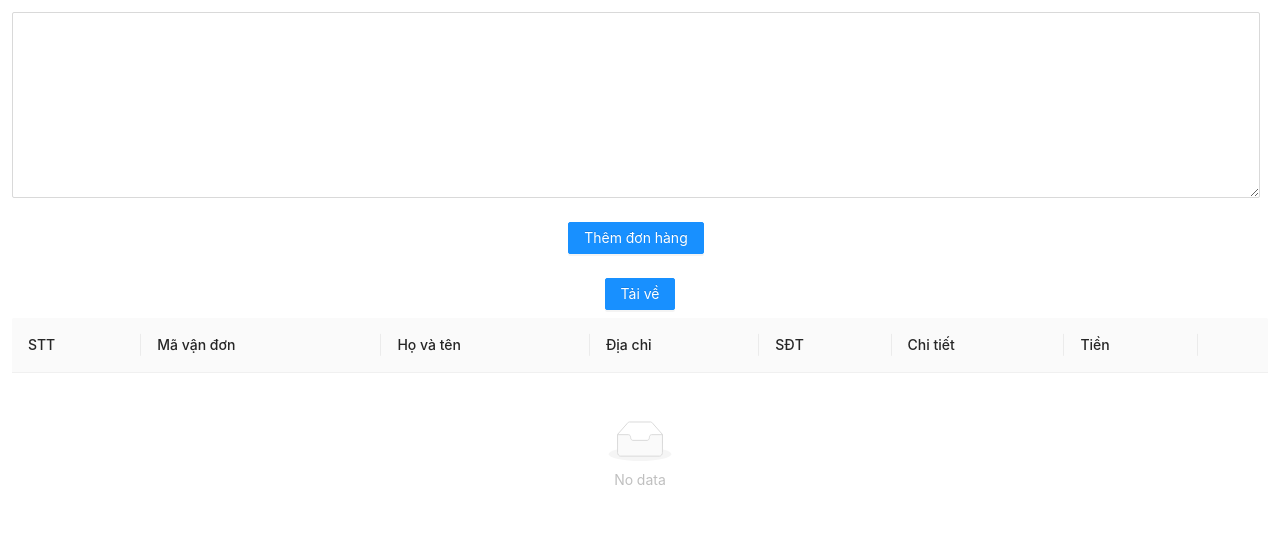
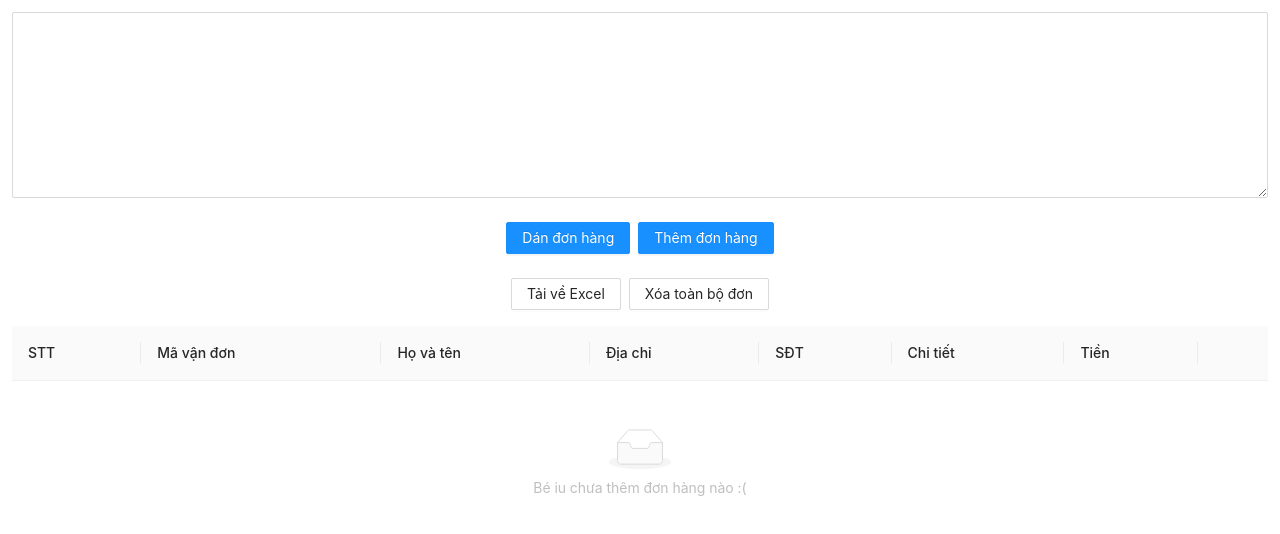
Before and after one commit to tienthanhOP/convert-to-xlsx, a React (Create React App) app: page / in a window 1280 px wide. Shown: the top 534 px of the page. Built offline with nearby package versions, Linux system fonts and the light colour scheme.

Commit message:
* update

```diff
--- a/package.json
+++ b/package.json
@@ -10,6 +10,7 @@
     "assert": "^2.0.0",
     "buffer": "^6.0.3",
     "crypto": "^1.0.1",
+    "dayjs": "^1.11.2",
     "file-saver": "^2.0.5",
     "fs": "^0.0.1-security",
     "lodash": "^4.17.21",
--- a/public/index.html
+++ b/public/index.html
@@ -24,7 +24,7 @@
       work correctly both with client-side routing and a non-root public URL.
       Learn how to configure a non-root public URL by running `npm run build`.
     -->
-    <title>React App</title>
+    <title>Iu bé <3</title>
   </head>
   <body>
     <noscript>You need to enable JavaScript to run this app.</noscript>
--- a/src/App.js
+++ b/src/App.js
@@ -1,6 +1,6 @@
 import React, { useState } from "react";
 import "./App.css";
-import { Button, Form, Input, Table, Typography } from "antd";
+import { Button, Empty, Form, Input, Space, Table, Typography } from "antd";
 
 import { convertTextToObject, downloadXLSX } from "./utils";
 const { Paragraph } = Typography;
@@ -10,7 +10,20 @@ const validateMessages = {
 };
 
 const App = () => {
+  const [form] = Form.useForm();
   const [orders, setOrders] = useState([]);
+
+  const onPasteAndAdd = () => {
+    navigator.clipboard.readText()
+      .then(text => {
+        form.setFieldsValue({
+          order: text,
+        });
+      })
+      .catch(err => {
+        console.error('Failed to read clipboard contents: ', err);
+      });
+  }
 
   const onFinish = (value) => {
     try {
@@ -69,11 +82,19 @@ const App = () => {
     },
   ];
 
+  const initialValues = {
+    order: '',
+  };
+
   return (
     <div className="App p-3">
       <div className="flex flex-row flex-1">
-        <div className="flex-1 mr-2">
-          <Form onFinish={onFinish} validateMessages={validateMessages}>
+        <div className="flex-1">
+          <Form
+            form={form}
+            initialValues={initialValues}
+            onFinish={onFinish}
+            validateMessages={validateMessages}>
             <Form.Item
               name={"order"}
               rules={[
@@ -85,17 +106,30 @@ const App = () => {
               <Input.TextArea rows={8} />
             </Form.Item>
             <Form.Item>
-              <Button type="primary" htmlType="submit">
+              <Button className="mr-1" type="primary" onClick={onPasteAndAdd}>
+                Dán đơn hàng
+              </Button>
+              <Button className="ml-1" type="primary" htmlType="submit">
                 Thêm đơn hàng
               </Button>
             </Form.Item>
           </Form>
         </div>
       </div>
-      <Button className="mb-2" type="primary" onClick={() => downloadXLSX(orders)}>
-        Tải về
-      </Button>
-      <Table columns={columns} dataSource={orders} size={100} />
+      <Space
+        style={{
+          marginBottom: 16,
+        }}
+      >
+        <Button onClick={() => downloadXLSX(orders)}>Tải về Excel</Button>
+        <Button onClick={() => { }}>Xóa toàn bộ đơn</Button>
+      </Space>
+      <Table columns={columns} dataSource={orders} size={20} locale={{
+        emptyText: <Empty
+          image={Empty.PRESENTED_IMAGE_SIMPLE}
+          description={"Bé iu chưa thêm đơn hàng nào :("}
+        />
+      }} />
     </div>
   );
 };
--- a/src/utils.js
+++ b/src/utils.js
@@ -1,3 +1,4 @@
+import dayjs from "dayjs";
 import { saveAs } from "file-saver";
 import XLSX from 'xlsx-populate/browser/xlsx-populate';
 import {
@@ -10,7 +11,29 @@ import {
 } from "./constants";
 
 export const convertTextToObject = (order) => {
-  const result = {};
+  const result = {
+    id: '',
+    freeship: '',
+    receiver: '',
+    address: '',
+    city: '',
+    phone: '',
+    gh: '',
+    sl: '',
+    buying: '',
+    no: '',
+    kl: '',
+    gift: '',
+    price: '',
+    shipPrice: '',
+    date: '',
+    note: '',
+    staff: 'Ngân',
+    closingStaff: '',
+  };
+  if (!order.includes(RECEIVER_TEXT) || !order.includes(ADDRESS_TEXT) || !order.includes(PHONE_NUMBER_TEXT) || !order.includes(BUYING_TEXT)) {
+    throw 'Thông tin đơn hàng sai rồi bé iu ơi, xem lại đi nèo!';
+  }
   result.id = uuidV4();
   result.receiver = order
     .substring(
@@ -59,9 +82,10 @@ export const convertTextToObject = (order) => {
       }
     }
   }
-  const paid = order.includes(PAID);
+  const paid = order.toLowerCase().includes(PAID);
+  const isFreeship = !order.includes(SHIP);
   if (paid) {
-    const txtAfterPaid = order.substring(
+    const txtAfterPaid = order.toLowerCase().substring(
       order.indexOf(PAID) + PAID.length,
       order.length
     );
@@ -70,7 +94,6 @@ export const convertTextToObject = (order) => {
       .trim();
     if (isNumeric(paidNumber)) {
       const tmp = parseInt(paidNumber) - parseInt(result.price);
-      const isFreeship = !order.includes(SHIP);
       if (tmp >= 30) {
         result.freeship = `đã ck ${paidNumber} cả ship`;
       } else if (tmp < 0) {
@@ -78,9 +101,11 @@ export const convertTextToObject = (order) => {
       } else {
         result.freeship = `đã ck ${paidNumber} + ${isFreeship ? 'freeship' : 'phí ship người nhận trả'}`;
       }
+    } else {
+      result.freeship = `đã ck ${result.price} + ${isFreeship ? 'freeship' : 'phí ship người nhận trả'}`;
     }
   } else {
-    result.freeship = order.includes(SHIP) ? "Shipcod + phí ship người nhận trả" : "Shipcod + freeship";
+    result.freeship = !isFreeship ? "Shipcod + phí ship người nhận trả" : "Shipcod + freeship";
   }
 
   return result;
@@ -108,13 +133,21 @@ const getSheetData = (data, header) => {
 }
 
 export const downloadXLSX = async (orders) => {
+  orders = orders.map((order, index) => ({
+    ...order,
+    id: index + 1,
+    price: parseInt(order.price),
+    date: dayjs().format('DD/MM/YYYY')
+  }));
+
   let header = [
     "STT",
     "MÃ VẬN ĐƠN",
     "HỌ VÀ TÊN",
     "ĐỊA CHỈ",
     "TỈNH ĐẾN",
-    "SĐT", "GH",
+    "SĐT",
+    "GH",
     "SL",
     "CHI TIẾT",
     "NO",
@@ -134,11 +167,28 @@ export const downloadXLSX = async (orders) => {
     const totalColumns = sheetData[0].length;
 
     sheet1.cell("A1").value(sheetData);
-    const range = sheet1.usedRange();
+    sheet1.column("A").width(5);
+    sheet1.column("B").width(30);
+    sheet1.column("C").width(12);
+    sheet1.column("D").width(34);
+    sheet1.column("E").width(3);
+    sheet1.column("F").width(10);
+    sheet1.column("G").width(4);
+    sheet1.column("H").width(4);
+    sheet1.column("I").width(41);
+    sheet1.column("J").width(4);
+    sheet1.column("K").width(4);
+    sheet1.column("L").width(4);
+    sheet1.column("M").width(6);
+    sheet1.column("N").width(8);
+    sheet1.column("O").width(11);
+    sheet1.column("P").width(7);
+    sheet1.column("Q").width(8);
+    sheet1.column("R").width(7);
+
     const endColumn = String.fromCharCode(64 + totalColumns);
     sheet1.row(1).style("bold", true);
     sheet1.range("A1:" + endColumn + "1").style("fill", "FFFF00");
-    range.style("border", true);
     return workbook.outputAsync().then((res) => {
       saveAs(res, "file.xlsx");
     });
```
Also changed, not shown: public/manifest.json, 2 other files (tests, documents, lock files or other folders).
